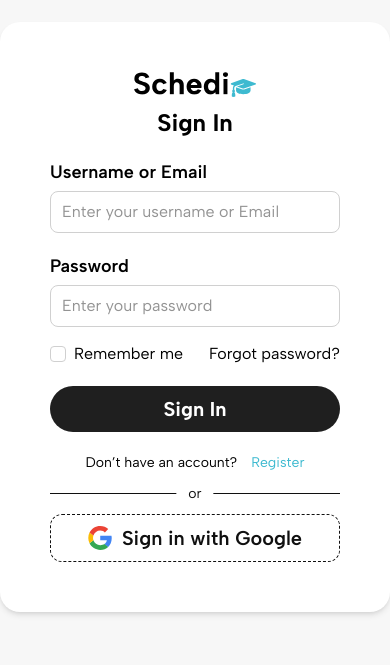
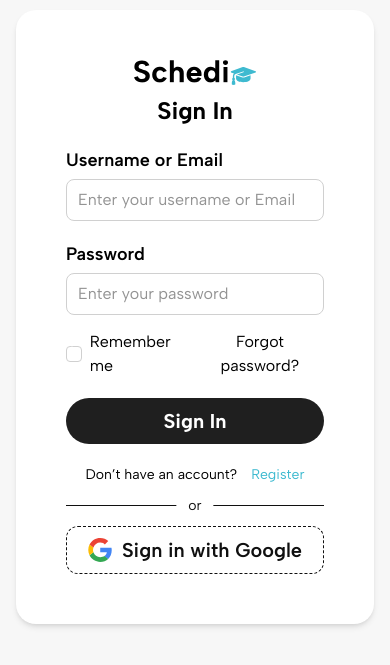
Before and after one commit to zflukz/Schedio, a React (Create React App) app in the folder client/: page /signin in a window 390 px wide. Shown: the part 105-770 px from the top of the page. Built offline with nearby package versions, Linux system fonts and the light colour scheme.

Commit message:
Fix Sign in and Register Responsive

```diff
--- a/client/src/component/Sign In.tsx
+++ b/client/src/component/Sign In.tsx
@@ -38,6 +38,7 @@
 
   return (
     <div className="font-sans flex items-center justify-center min-h-screen bg-bg-light">
+      <div className="w-full px-4 sm:px-6 lg:px-8 flex justify-center">
       <form
         onSubmit={handleSubmit}
         className="bg-white px-[50px] py-[50px] rounded-[20px] shadow-md w-full max-w-lg"
@@ -227,6 +228,7 @@
           )}
         </div>
       </form>
+      </div>
     </div>
   );
 };
```
